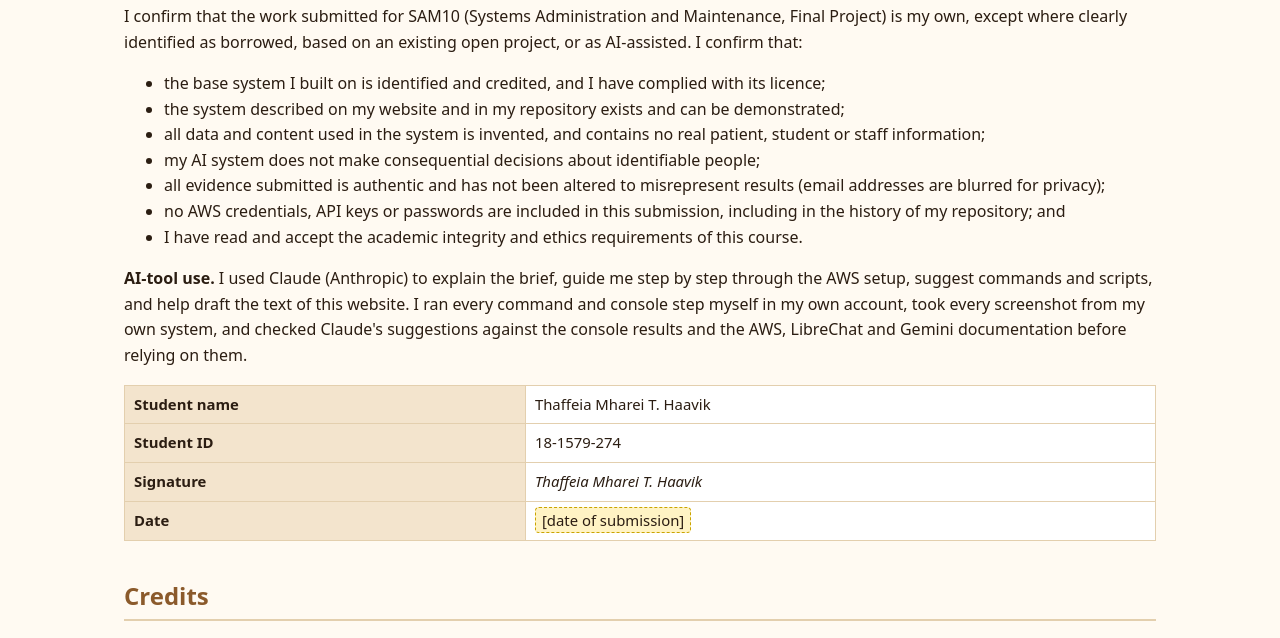
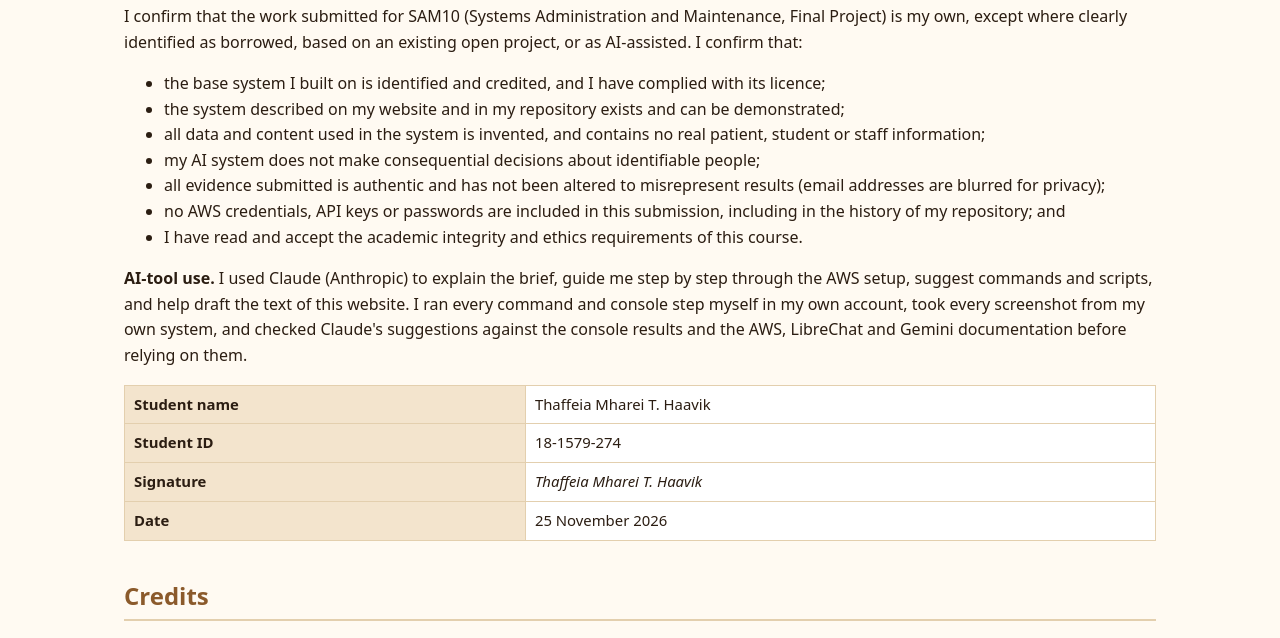
Before and after one commit to haavikthaffeiamharei-hue/bakers-crumbs-ops, a plain HTML site: page docs/declaration.html in a window 1280 px wide. Shown: the part 267-905 px from the top of the page. Drawn offline with Linux system fonts and the light colour scheme.

Commit message:
Add files via upload

```diff
--- a/docs/declaration.html
+++ b/docs/declaration.html
@@ -9,7 +9,7 @@
 <p>I confirm that the work submitted for SAM10 (Systems Administration and Maintenance, Final Project) is my own, except where clearly identified as borrowed, based on an existing open project, or as AI-assisted. I confirm that:</p>
 <ul><li>the base system I built on is identified and credited, and I have complied with its licence;</li><li>the system described on my website and in my repository exists and can be demonstrated;</li><li>all data and content used in the system is invented, and contains no real patient, student or staff information;</li><li>my AI system does not make consequential decisions about identifiable people;</li><li>all evidence submitted is authentic and has not been altered to misrepresent results (email addresses are blurred for privacy);</li><li>no AWS credentials, API keys or passwords are included in this submission, including in the history of my repository; and</li><li>I have read and accept the academic integrity and ethics requirements of this course.</li></ul>
 <p><b>AI-tool use.</b> I used Claude (Anthropic) to explain the brief, guide me step by step through the AWS setup, suggest commands and scripts, and help draft the text of this website. I ran every command and console step myself in my own account, took every screenshot from my own system, and checked Claude's suggestions against the console results and the AWS, LibreChat and Gemini documentation before relying on them.</p>
-<table><tr><th>Student name</th><td>Thaffeia Mharei T. Haavik</td></tr><tr><th>Student ID</th><td>18-1579-274</td></tr><tr><th>Signature</th><td><i>Thaffeia Mharei T. Haavik</i></td></tr><tr><th>Date</th><td><span class="todo">[date of submission]</span></td></tr></table>
+<table><tr><th>Student name</th><td>Thaffeia Mharei T. Haavik</td></tr><tr><th>Student ID</th><td>18-1579-274</td></tr><tr><th>Signature</th><td><i>Thaffeia Mharei T. Haavik</i></td></tr><tr><th>Date</th><td>25 November 2026</td></tr></table>
 <h2>Credits</h2>
 <ul><li><a href="https://github.com/danny-avila/LibreChat">LibreChat</a> v0.8.9 by Danny Avila and contributors, MIT licence.</li><li><a href="https://caddyserver.com/">Caddy</a> (Apache 2.0) and <a href="https://letsencrypt.org/">Let's Encrypt</a> for HTTPS; <a href="https://sslip.io/">sslip.io</a> for the free hostname.</li><li>Google Gemini API (free tier) for the answers.</li><li>Baker's Crumbs name, logo, bakery documents and scripts: written for this project; the bakery is invented.</li></ul>
 
```
